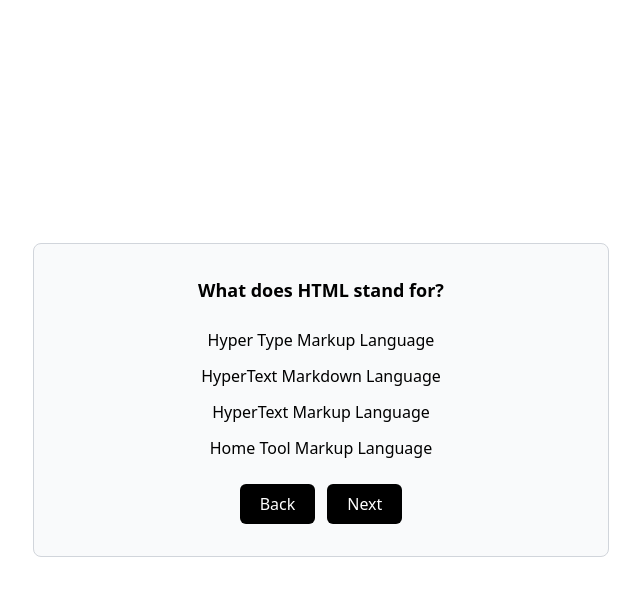
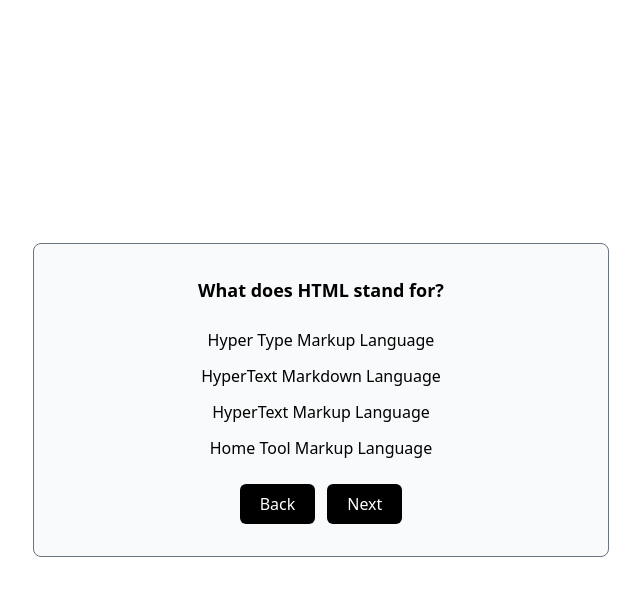
Before and after one commit to Umer-Dev-Code/QUIZZ-APP, a plain HTML site: page index.html in a window 1280 px wide. Both pictures are taken after a click on the button "HTML". Shown: the whole page, without its empty margins (319-959 px from the left). Drawn offline with nearby package versions, Linux system fonts and the light colour scheme.

Commit message:
Update index.html

```diff
--- a/index.html
+++ b/index.html
@@ -21,7 +21,7 @@
   </div>
 
   <!-- Question Screen -->
-  <div id="question-container" class="hidden bg-gray-50 border border-gray-300 rounded-lg p-8 w-full max-w-xl text-center">
+  <div id="question-container" class="hidden bg-gray-50 border border-gray-500 rounded-lg p-8 w-full max-w-xl text-center">
     <h2 id="question" class="text-lg font-semibold mb-6"></h2>
     <ul id="options-container" class="space-y-3"></ul>
     <div class="flex justify-center gap-3 mt-6">
```
